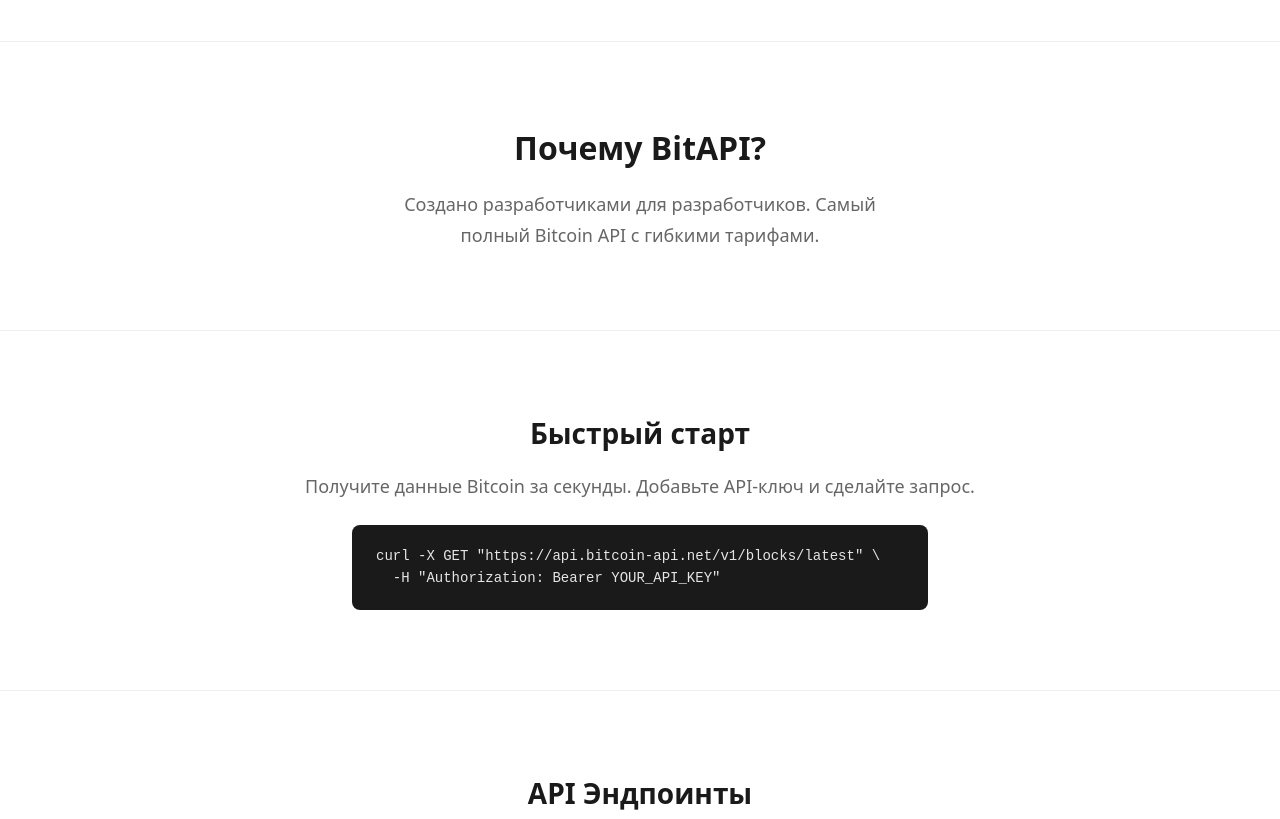
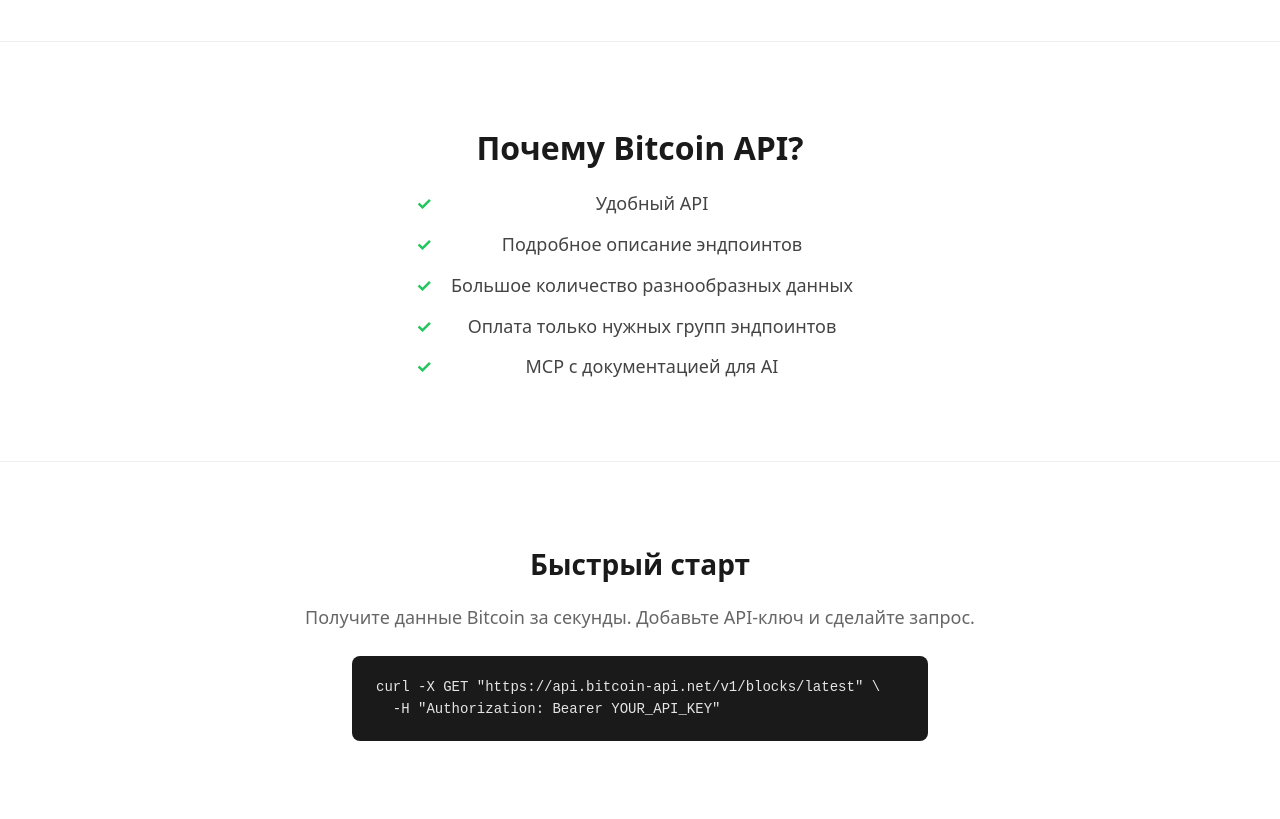
Before and after one commit to bitcoin-api-net/sdk, an Astro site in the folder apps/web-client/: page /ru in a window 1280 px wide. Shown: the part 760-1579 px from the top of the page. Built offline with nearby package versions, Linux system fonts and the light colour scheme; Astro itself is replaced by a stand-in of ours.

Commit message:
Update content configuration and localization for Bitcoin API; change text fields to item lists for 'why choose' section, and update titles and descriptions across English and Russian home pages for consistency.

```diff
--- a/apps/web-client/src/content.config.ts
+++ b/apps/web-client/src/content.config.ts
@@ -26,7 +26,7 @@
     stats: z.array(statsItemSchema),
     whyChoose: z.object({
       title: z.string(),
-      text: z.string(),
+      items: z.array(z.string()),
     }),
     quickStart: z.object({
       title: z.string(),
--- a/apps/web-client/src/content/home/en/index.md
+++ b/apps/web-client/src/content/home/en/index.md
@@ -1,5 +1,5 @@
 ---
-title: "BitAPI — Bitcoin API for Developers"
+title: "Bitcoin API — Bitcoin API for Developers"
 description: "Access comprehensive Bitcoin data with the most comfortable API. Pay only for what you use. No hidden fees."
 hero:
   badge: "⚡ The Most Complete Bitcoin API"
@@ -13,8 +13,13 @@
   - { value: "<100ms", label: "Response Time" }
   - { value: "50+", label: "Endpoints" }
 whyChoose:
-  title: "Why Choose BitAPI?"
-  text: "Built by developers for developers. Get the most comprehensive Bitcoin API with flexible pricing."
+  title: "Why Choose Bitcoin API?"
+  items:
+    - "Convenient API"
+    - "Detailed endpoint documentation"
+    - "Wide variety of data"
+    - "Pay only for endpoint groups you need"
+    - "MCP with documentation for AI"
 quickStart:
   title: "Quick Start"
   text: "Get Bitcoin data in seconds. Just add your API key and make a request."
--- a/apps/web-client/src/content/home/ru/index.md
+++ b/apps/web-client/src/content/home/ru/index.md
@@ -1,5 +1,5 @@
 ---
-title: "BitAPI — Bitcoin API для разработчиков"
+title: "Bitcoin API — Bitcoin API для разработчиков"
 description: "Доступ к полным данным Bitcoin через удобный API. Платите только за то, что используете. Без скрытых комиссий."
 hero:
   badge: "⚡ Самый полный Bitcoin API"
@@ -13,8 +13,13 @@
   - { value: "<100ms", label: "Время ответа" }
   - { value: "50+", label: "Эндпоинтов" }
 whyChoose:
-  title: "Почему BitAPI?"
-  text: "Создано разработчиками для разработчиков. Самый полный Bitcoin API с гибкими тарифами."
+  title: "Почему Bitcoin API?"
+  items:
+    - "Удобный API"
+    - "Подробное описание эндпоинтов"
+    - "Большое количество разнообразных данных"
+    - "Оплата только нужных групп эндпоинтов"
+    - "MCP с документацией для AI"
 quickStart:
   title: "Быстрый старт"
   text: "Получите данные Bitcoin за секунды. Добавьте API-ключ и сделайте запрос."
--- a/apps/web-client/src/layouts/PublicPagesLayout.astro
+++ b/apps/web-client/src/layouts/PublicPagesLayout.astro
@@ -34,7 +34,7 @@
       <div class="header__inner">
         <a href={getRelativeLocaleUrl(lang)} class="logo">
           <span class="logo__icon">B</span>
-          <span class="logo__text">BitAPI</span>
+          <span class="logo__text">Bitcoin API</span>
         </a>
 
         <input type="checkbox" id="nav-toggle" class="nav-toggle" aria-label="Toggle menu" />
@@ -116,7 +116,7 @@
           </div>
         </div>
         <div class="footer__bottom">
-          <p class="footer__copyright">© {new Date().getFullYear()} BitAPI. {t('All rights reserved')}.</p>
+          <p class="footer__copyright">© {new Date().getFullYear()} Bitcoin API. {t('All rights reserved')}.</p>
         </div>
       </div>
     </footer>
--- a/apps/web-client/src/pages/404.astro
+++ b/apps/web-client/src/pages/404.astro
@@ -8,7 +8,7 @@
 const translatePath = useTranslatedPath(lang);
 ---
 
-<PublicPagesLayout title="404 — BitAPI" description="Page not found. Return to BitAPI home.">
+<PublicPagesLayout title="404 — Bitcoin API" description="Page not found. Return to Bitcoin API home.">
   <main class="page-404">
     <div class="container">
       <p class="page-404__code">404</p>
--- a/apps/web-client/src/pages/[...lang]/index.astro
+++ b/apps/web-client/src/pages/[...lang]/index.astro
@@ -58,7 +58,11 @@
     <section class="why-choose">
       <div class="container">
         <h2 class="why-choose__title">{page.data.whyChoose.title}</h2>
-        <p class="why-choose__text">{page.data.whyChoose.text}</p>
+        <ul class="why-choose__list">
+          {page.data.whyChoose.items.map((item) => (
+            <li class="why-choose__item">{item}</li>
+          ))}
+        </ul>
       </div>
     </section>
 
@@ -200,12 +204,30 @@
     margin: 0 0 1rem;
   }
 
-  .why-choose__text {
+  .why-choose__list {
+    list-style: none;
+    padding: 0;
+    margin: 0 auto;
+    max-width: 28rem;
+    display: flex;
+    flex-direction: column;
+    gap: 0.75rem;
+  }
+
+  .why-choose__item {
     font-size: 1.125rem;
-    color: #666;
-    max-width: 32rem;
-    margin: 0 auto;
-    line-height: 1.7;
+    color: #444;
+    line-height: 1.6;
+    padding-left: 1.5rem;
+    position: relative;
+  }
+
+  .why-choose__item::before {
+    content: "✓";
+    position: absolute;
+    left: 0;
+    color: #22c55e;
+    font-weight: 700;
   }
 
   .section-title {
```
